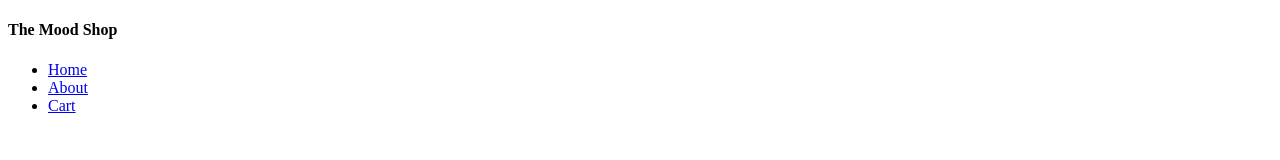
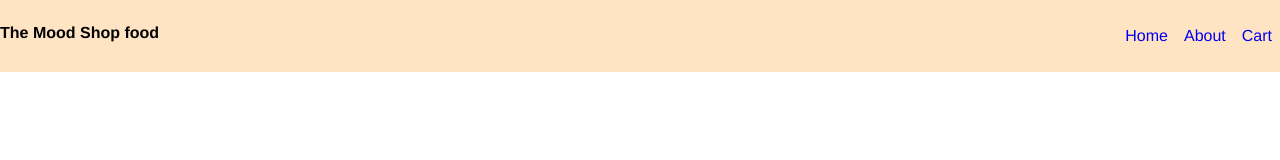
Before and after one commit to JohnSV18/mood-shop, a plain HTML site: page index.html in a window 1280 px wide. Drawn offline with Linux system fonts and the light colour scheme.

Commit message:
styled the header and navbar

```diff
--- a/index.html
+++ b/index.html
@@ -1,7 +1,10 @@
 <!DOCTYPE html>
 <html>
+    <head>
+        <link rel='stylesheet' href='./resources/css/styles.css'>
+    </head>
     <header class='page-header'>
-        <h4>The Mood Shop</h4>
+        <h4>The Mood Shop food</h4>
         <nav>
             <ul>
                 <li><a href="#">Home</a></li>
--- /dev/null
+++ b/resources/css/styles.css
@@ -0,0 +1,23 @@
+body{
+    font-family: Helvetica;
+    font-size: 16px;
+    line-height: 1.5;
+    margin: 0;
+}
+.page-header {
+    display: flex;
+    flex-direction: row;
+    justify-content: space-between;
+    background-color: bisque;
+}
+.page-header ul{
+    display: flex;
+    flex-direction: row;
+    justify-content: space-between;
+    list-style-type: none;
+}
+.page-header a{
+    display: block;
+    padding: 0.5em;
+    text-decoration:none;
+}
```
Also changed, not shown: 2 other files.
